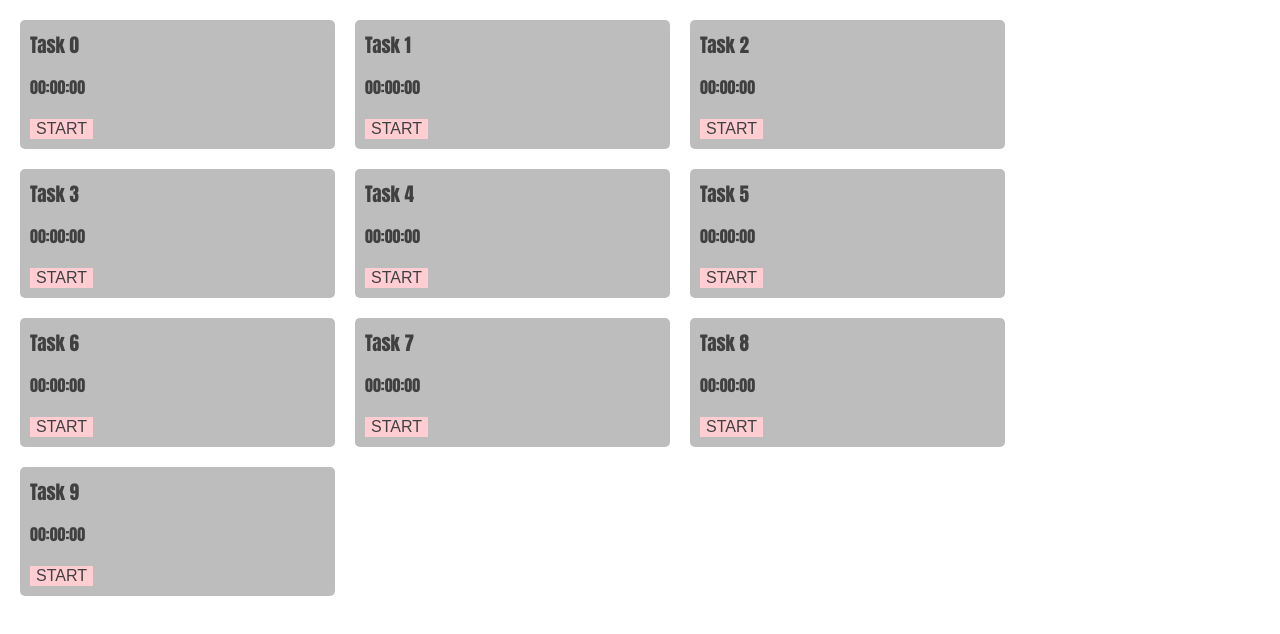
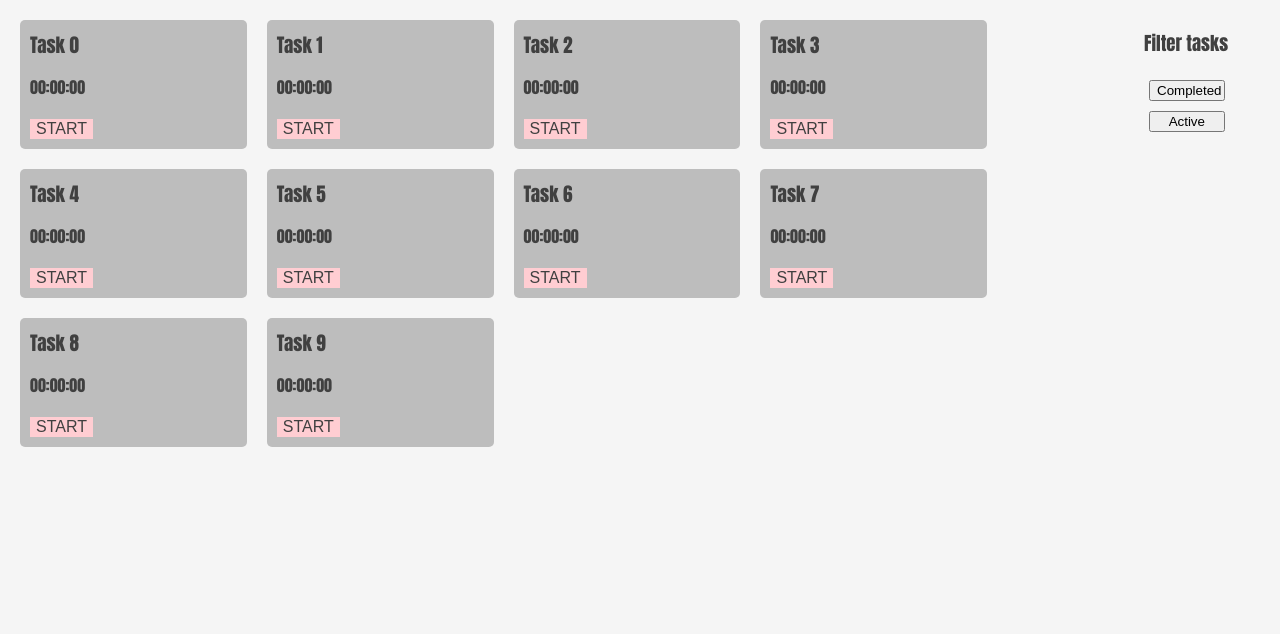
Before and after one commit to lukawski/todo-list, a website built with webpack: page dist/index.html in a window 1280 px wide. Built offline with nearby package versions, Linux system fonts and the light colour scheme; files whose address does not match are found by name.

Commit message:
Created filters section

```diff
--- a/app/TasksList.js
+++ b/app/TasksList.js
@@ -23,7 +23,6 @@ export default class TasksList {
       const title = document.createElement('p')
       const timerContainer = document.createElement('p')
       const timerBtn = document.createElement('button')
-      console.log(container)
 
       container.id = item.id
       container.classList.add('task')
@@ -43,6 +42,6 @@ export default class TasksList {
       container.appendChild(timerBtn)
       fragment.appendChild(container)
     })
-    document.getElementById(root).appendChild(fragment)
+    root.appendChild(fragment)
   }
 }
--- a/app/index.css
+++ b/app/index.css
@@ -12,6 +12,7 @@ body {
   margin: 0;
   padding: 0;
   min-height: 100%;
+  background: whitesmoke;
 }
 
 .flex {
@@ -25,15 +26,25 @@ body {
 }
 
 .tasks {
-  width: 70%;
+  width: 90%;
 }
 
 .filters {
-  width: 30%;
+  width: 10%;
+}
+
+.filters-list {
+  list-style-type: none;
+  padding: 0;
+}
+
+.filters-btn {
+  width: 60%;
+  margin: 5px;
 }
 
 .task {
-  width: 25%;
+  width: 20%;
   margin: 10px;
   background: #BDBDBD;
   border-radius: 5px;
--- a/app/index.js
+++ b/app/index.js
@@ -3,14 +3,15 @@ import TasksList from './TasksList'
 import Timer from './Timer'
 import './index.css'
 
+const root = document.getElementById('root')
+const tasksContainer = document.getElementById('tasks')
 const tasks = new TasksList()
 for (let i = 0; i < 10; i++) {
   const singleTask = Task.create(i, `Task ${i}`, 'active', 0)
   tasks.add(singleTask)
 }
-TasksList.render(tasks.tasksList, 'root')
+TasksList.render(tasks.tasksList, tasksContainer)
 
-const root = document.getElementById('root')
 let interval
 let timerActive = false
 root.addEventListener('click', (e) => {
```
Also changed, not shown: dist/index.html.
